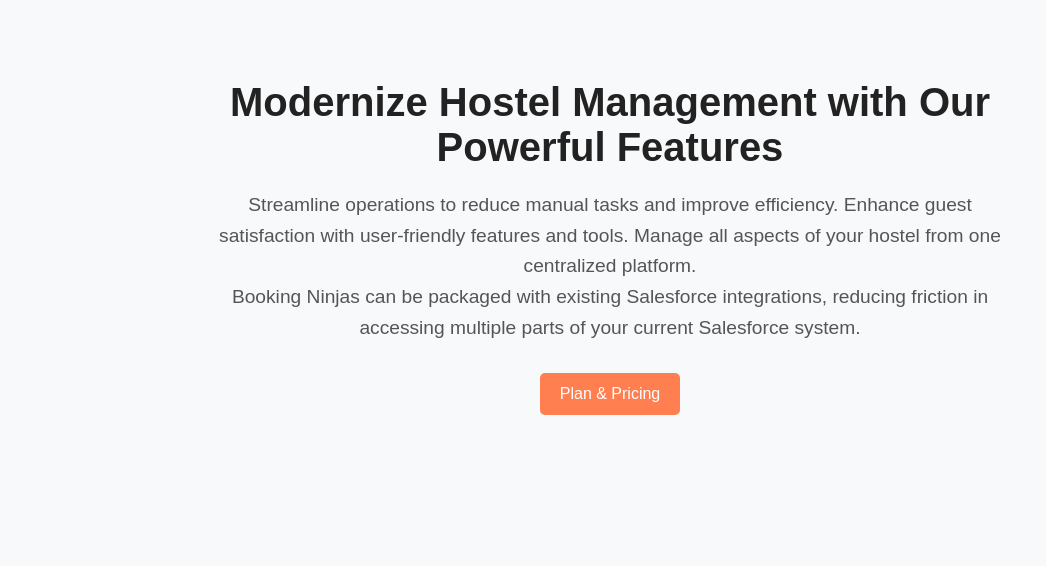
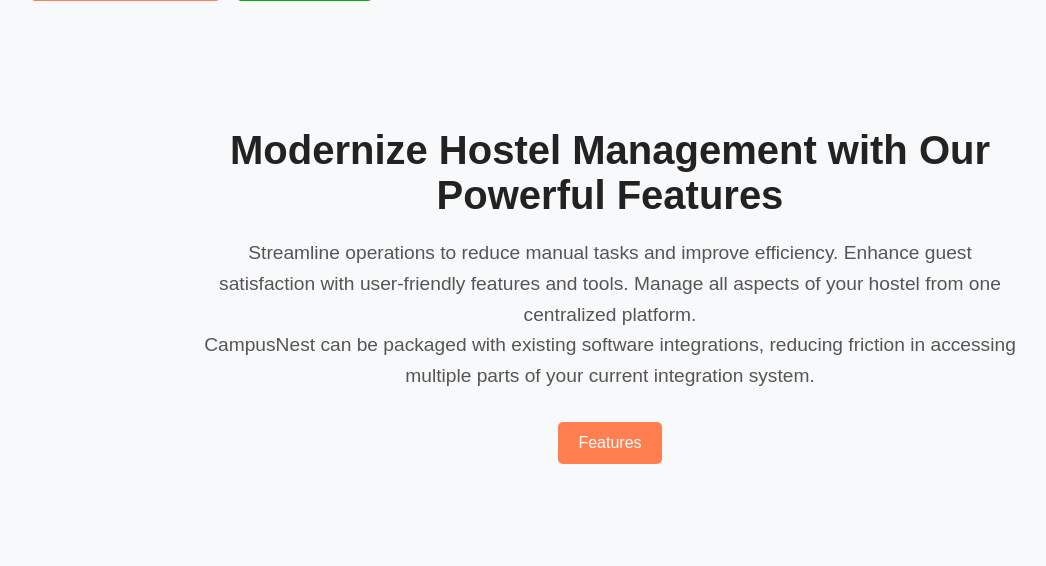
Before and after one commit to gyanansh2005/HMS, a Flask app: page / in a window 1280 px wide. Shown: the part 437-1003 px from the top of the page, without its empty margins (30-1076 px from the left). Run offline with Flask 3, Linux system fonts and the light colour scheme.

Commit message:
adjust things

```diff
--- a/static/css/base.css
+++ b/static/css/base.css
@@ -87,19 +87,17 @@
 
 
 .footer {
-background: rgba(255, 255, 255, 0.15);
-background-color: white;
+background-color:black;
 backdrop-filter: blur(15px);
 box-shadow: 0 4px 6px rgba(0, 0, 0, 0.1);
 padding: 20px;
-color: black;
+color: white;
 text-align: center;
 position: relative;
 bottom: 0;
 width: 100%;
 max-width: 100vw;
 overflow-x: hidden;
-border-top: 1px solid rgba(255, 255, 255, 0.3);
 margin: 0;
 
 }
@@ -112,6 +110,7 @@ max-width: 100vw;
 }
 
 .footer-section {
+color: white;
 flex: 1;
 padding: 10px;
 min-width: 150px;
@@ -123,7 +122,6 @@ margin-bottom: 10px;
 
 .footer-section ul {
 list-style: none;
-padding: 0;
 }
 
 .footer-section ul li {
@@ -132,12 +130,12 @@ margin: 5px 0;
 
 .footer-section ul li a {
 text-decoration: none;
-color: black;
+color: white;
 transition: 0.3s;
 }
 
 .footer-section ul li a:hover {
-color: darkgray;
+color: white;
 }
 
 .footer-bottom {
@@ -149,11 +147,11 @@ font-size: 14px;
 display: inline-block;
 margin-top: 10px;
 text-decoration: none;
-color: black;
+color: white;
 font-weight: bold;
 transition: 0.3s;
 }
 
 .back-to-top:hover {
-color: darkgray;
+color:rgb(202, 226, 247);
 }
--- a/static/css/index.css
+++ b/static/css/index.css
@@ -72,7 +72,7 @@ h1 {
     color: #222;
     margin-bottom: 20px;
 }
-p {
+#para {
     font-size: 1.2em;
     color: #555;
     line-height: 1.6;
--- a/templates/index.html
+++ b/templates/index.html
@@ -17,10 +17,9 @@
     <div class="container">
         <div class="text-section">
             <h1>Online Hostel Management System Built by CampusNest</h1>
-            <p>
+            <p id="para">
                 Simplify your hostel operations with a management system built on CampusNest.
-                Solve data integration challenges, ensure strong security, and support
-                scalability to grow with your business.
+                Our Hostel Management System streamlines room allocation, fee payments, complaints, and feedback, ensuring security, scalability, and seamless data integration.
             </p>
             <div class="buttons">
                 <a href="#" class="btn btn-orange">Explore CampusNest</a>
@@ -36,11 +35,11 @@
 
     <div class="container2">
         <h1>Modernize Hostel Management with Our Powerful Features</h1>
-        <p>Streamline operations to reduce manual tasks and improve efficiency. Enhance guest satisfaction with user-friendly features and tools.
+        <p id="para">Streamline operations to reduce manual tasks and improve efficiency. Enhance guest satisfaction with user-friendly features and tools.
         Manage all aspects of your hostel from one centralized platform.</p>
-        <p>Booking Ninjas can be packaged with existing Salesforce integrations, reducing friction in accessing multiple parts of your current Salesforce system.</p>
+        <p id="para">CampusNest can be packaged with existing software integrations, reducing friction in accessing multiple parts of your current integration system.</p>
         <div class="btn-container2">
-            <a href="#" class="btn2">Plan & Pricing</a>
+            <a href="#" class="btn2">Features</a>
         </div>
     </div><br><br><br>
 
@@ -54,18 +53,18 @@
         <div class="feature-text">
             <h2>Hostel Reservation Software</h2>
             <ul>
-                <li>Manage hostel beds and private rooms using our Central Reservation System (CRS).</li>
-                <li>Oversee room availability, rates, guest information, and payment processing while keeping track of guests and room availability.</li>
+                <li>Manage hostel beds and private rooms using our room allocation System (CRS).</li>
+                <li>Manage room allocation, resident information, and fee payments while ensuring smooth hostel operations and record-keeping.</li>
             </ul>
         </div>
     </div>
 
     <div class="feature-section">
         <div class="feature-text">
-            <h2>Centralized Guest Profiles & Booking Data</h2>
+            <h2>Centralized User Profiles & Allocation Services</h2>
             <ul>
-                <li>Guest management tools to retrieve and organize all the information about your guests.</li>
-                <li>Helps you understand your guests better to create personalized experiences for them.</li>
+                <li>User management tools to retrieve and organize all the information about your user.</li>
+                <li>Helps you understand your users better to create personalized experiences for them.</li>
             </ul>
         </div>
         <div class="feature-image">
@@ -81,20 +80,20 @@
             <img src="../static/images/index2.svg" alt="Hostel Reservation Software">
         </div>
         <div class="feature-text">
-            <h2>Hostel Reservation Software</h2>
+            <h2>Centralized Resident Profiles & Management Data</h2>
             <ul>
-                <li>Manage hostel beds and private rooms using our Central Reservation System (CRS).</li>
-                <li>Oversee room availability, rates, guest information, and payment processing while keeping track of guests and room availability.</li>
+                <li>Maintain a comprehensive database of resident information, including room allocation, fee payments, and complaints.</li>
+                <li>Enable quick access to updated records, ensuring efficient hostel administration and streamlined operations.</li>
             </ul>
         </div>
     </div>
 
     <div class="feature-section">
         <div class="feature-text">
-            <h2>Centralized Guest Profiles & Booking Data</h2>
+            <h2>User-Friendly & Easy to Use</h2>
             <ul>
-                <li>Guest management tools to retrieve and organize all the information about your guests.</li>
-                <li>Helps you understand your guests better to create personalized experiences for them.</li>
+                <li>Designed with a simple and intuitive interface, making hostel management hassle-free for administrators and residents.</li>
+                <li>Streamlines operations with easy navigation, ensuring quick access to essential features like room allocation, payments, and complaints.</li>
             </ul>
         </div>
         <div class="feature-image">
```
